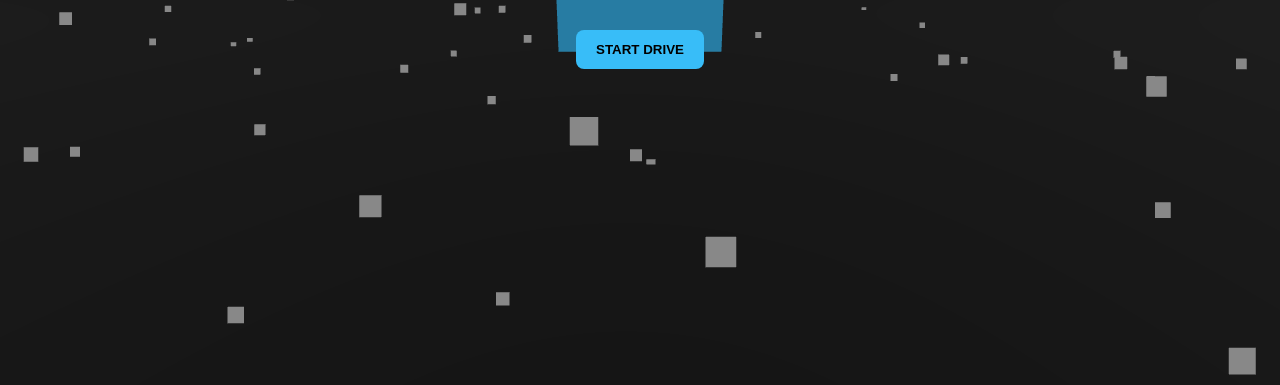
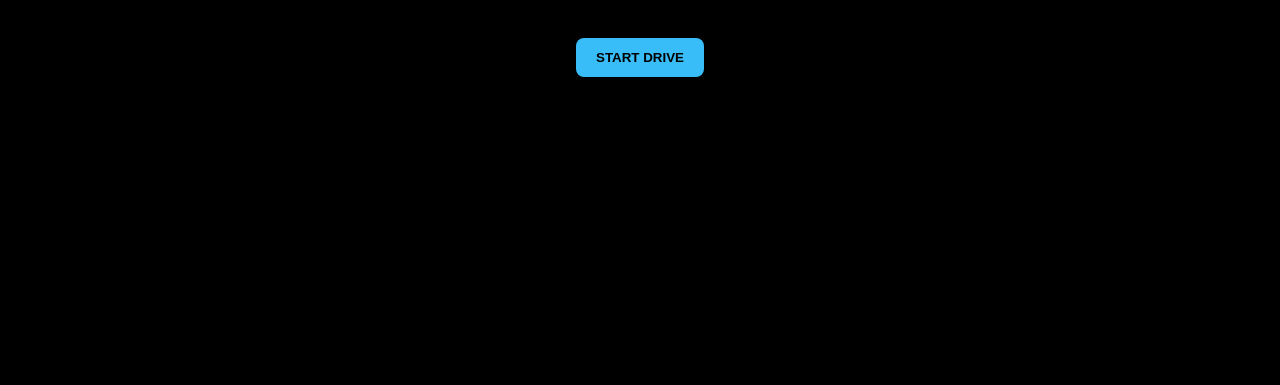
Before and after one commit to adityashukla0227-del/adityashukla.github.io, a plain HTML site: page index.html in a window 1280 px wide. Shown: the part 415-800 px from the top of the page. Drawn offline with nearby package versions, Linux system fonts and the light colour scheme; animation ran at ten frames a second.

Commit message:
Update index.html

```diff
--- a/index.html
+++ b/index.html
@@ -3,45 +3,39 @@
 <head>
 <meta charset="UTF-8">
 <meta name="viewport" content="width=device-width, initial-scale=1.0">
-<title>BMW M4 Cinematic Portfolio</title>
+<title>BMW Cinematic Portfolio</title>
 
 <style>
 body {
   margin: 0;
   overflow: hidden;
   background: black;
-    font-family: Arial, sans-serif;
+  font-family: Arial;
 }
 
-  /* UI */
+/* INTRO */
 #ui {
-    position: absolute;
+  position: fixed;
   width: 100%;
   height: 100vh;
+  background: black;
   display: flex;
   flex-direction: column;
   justify-content: center;
   align-items: center;
-    z-index: 10;
+  z-index: 1000;
   color: white;
-    text-align: center;
 }
 
 h1 {
-    font-size: 52px;
-    background: linear-gradient(90deg, #38bdf8, #a78bfa);
+  font-size: 50px;
+  background: linear-gradient(90deg,#38bdf8,#a78bfa);
   -webkit-background-clip: text;
   -webkit-text-fill-color: transparent;
-    margin: 0;
-  }
-
-  p {
-    color: #aaa;
-    margin-top: 10px;
 }
 
 button {
-    margin-top: 25px;
+  margin-top: 20px;
   padding: 12px 20px;
   background: #38bdf8;
   border: none;
@@ -50,127 +44,109 @@
   cursor: pointer;
 }
 
-  canvas { display: block; }
+/* CANVAS */
+canvas {
+  position: fixed;
+  top: 0;
+  left: 0;
+  z-index: 1;
+}
 </style>
 </head>
 
 <body>
 
+<!-- UI -->
 <div id="ui">
   <h1>ADITYA SHUKLA</h1>
-  <p>BMW M4 Ultra Cinematic 3D Experience</p>
   <button onclick="startExperience()">START DRIVE</button>
 </div>
 
 <!-- THREE.JS -->
 <script src="https://cdn.jsdelivr.net/npm/three@0.160.0/build/three.min.js"></script>
-<script src="https://cdn.jsdelivr.net/npm/three@0.160.0/examples/js/loaders/GLTFLoader.js"></script>
 
 <script>
-let scene, camera, renderer, car, clock;
+let scene = new THREE.Scene();
+let camera = new THREE.PerspectiveCamera(75, innerWidth/innerHeight, 0.1, 1000);
+let renderer = new THREE.WebGLRenderer({antialias:true});
 
-scene = new THREE.Scene();
-scene.fog = new THREE.Fog(0x000000, 5, 25);
-
-camera = new THREE.PerspectiveCamera(75, window.innerWidth/window.innerHeight, 0.1, 1000);
-camera.position.set(0, 2, 6);
-
-renderer = new THREE.WebGLRenderer({ antialias: true });
-renderer.setSize(window.innerWidth, window.innerHeight);
+renderer.setSize(innerWidth, innerHeight);
 document.body.appendChild(renderer.domElement);
 
-clock = new THREE.Clock();
+camera.position.set(0,2,6);
 
-// LIGHTS
-let light = new THREE.DirectionalLight(0xffffff, 2);
+// LIGHT
+let light = new THREE.DirectionalLight(0xffffff,2);
 light.position.set(5,5,5);
 scene.add(light);
 
-let ambient = new THREE.AmbientLight(0x404040);
-scene.add(ambient);
-
 // ROAD
-let roadGeo = new THREE.PlaneGeometry(50, 200);
-let roadMat = new THREE.MeshStandardMaterial({ color: 0x111111 });
-let road = new THREE.Mesh(roadGeo, roadMat);
-road.rotation.x = -Math.PI / 2;
-road.position.y = 0;
+let road = new THREE.Mesh(
+  new THREE.PlaneGeometry(100,100),
+  new THREE.MeshStandardMaterial({color:0x111111})
+);
+road.rotation.x = -Math.PI/2;
 scene.add(road);
 
-// CAR (PLACEHOLDER BOX - replace with BMW model later)
-let carGeo = new THREE.BoxGeometry(1.5, 0.5, 3);
-let carMat = new THREE.MeshStandardMaterial({ color: 0x38bdf8 });
-car = new THREE.Mesh(carGeo, carMat);
+// CAR
+let car = new THREE.Mesh(
+  new THREE.BoxGeometry(1.5,0.5,3),
+  new THREE.MeshStandardMaterial({color:0x38bdf8})
+);
 car.position.y = 0.5;
 scene.add(car);
 
-// SMOKE PARTICLES
-let smokeGeo = new THREE.BufferGeometry();
-let smokeCount = 300;
-let pos = [];
+// SMOKE
+let geo = new THREE.BufferGeometry();
+let arr = [];
 
-for (let i = 0; i < smokeCount; i++) {
-  pos.push(
-    (Math.random() - 0.5) * 10,
-    Math.random() * 3,
-    (Math.random() - 0.5) * 10
-  );
+for(let i=0;i<400;i++){
+  arr.push((Math.random()-0.5)*10, Math.random()*2, (Math.random()-0.5)*10);
 }
 
-smokeGeo.setAttribute('position', new THREE.Float32BufferAttribute(pos, 3));
-let smokeMat = new THREE.PointsMaterial({ color: 0x888888, size: 0.08 });
-let smoke = new THREE.Points(smokeGeo, smokeMat);
+geo.setAttribute('position', new THREE.Float32BufferAttribute(arr,3));
+let smoke = new THREE.Points(geo, new THREE.PointsMaterial({color:0x777777,size:0.05}));
 scene.add(smoke);
 
-// CAMERA SHAKE CONTROL
-let shake = 0;
+// SOUND
+let engine = new Audio("https://www.fesliyanstudios.com/play-mp3/438");
+engine.loop = true;
+
+let speed = 0;
 
 // ANIMATE
 function animate(){
   requestAnimationFrame(animate);
 
-  let t = clock.getElapsedTime();
+  speed += 0.002;
 
-  // car movement (speed effect)
-  car.position.z -= 0.05;
+  car.position.z -= 0.08;
 
-  // camera follow + shake
   camera.position.z = car.position.z + 6;
-  camera.position.y = 2 + Math.sin(t * 3) * 0.05;
+  camera.position.y = 2;
 
   camera.lookAt(car.position);
 
-  smoke.position.z -= 0.03;
+  smoke.rotation.y += 0.002;
 
-  // slight shake effect
-  camera.position.x = Math.sin(t * 20) * shake;
-
-  renderer.render(scene, camera);
+  renderer.render(scene,camera);
 }
 animate();
 
-// ENGINE SOUND
-let engine = new Audio("https://www.fesliyanstudios.com/play-mp3/438");
-engine.loop = true;
-
-// START EXPERIENCE
+// START EXPERIENCE (IMPORTANT FIX)
 function startExperience(){
-  document.getElementById("ui").style.display = "none";
+  document.getElementById("ui").style.display = "none";  // FIX HERE
 
   engine.play().catch(()=>{});
 
-  shake = 0.02;
-
-  setTimeout(()=>{
-    shake = 0.005;
-  }, 3000);
+  console.log("Portfolio Loaded"); // debug
 }
 
 // RESIZE
-window.addEventListener('resize', ()=>{
-  camera.aspect = window.innerWidth/window.innerHeight;
+addEventListener('resize',()=>{
+  camera.aspect = innerWidth/innerHeight;
   camera.updateProjectionMatrix();
-  renderer.setSize(window.innerWidth, window.innerHeight);
+  renderer.setSize(innerWidth,innerHeight);
 });
 </script>
 
```
Lines whose indentation alone changed are shown as unchanged.
